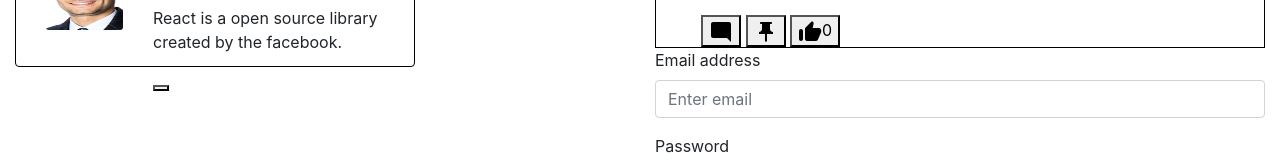
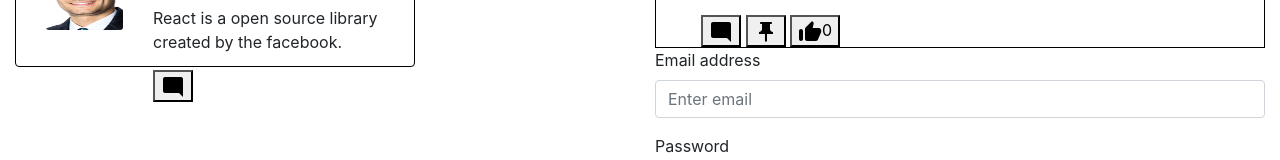
Before and after one commit to MdTauseef27/PracticePurpose, a React (Create React App) app: page / in a window 1280 px wide. Shown: the part 508-668 px from the top of the page. Built offline with nearby package versions, Linux system fonts and the light colour scheme.

Commit message:
added logo on button

```diff
--- a/src/Component/Cardex.jsx
+++ b/src/Component/Cardex.jsx
@@ -92,7 +92,9 @@ export const Cardex = () => {
               <Card.Text>
                 React is a open source library created by the facebook.
               </Card.Text>
-              <button></button>
+              <button>
+                <img src={imgLogo1} alt=""></img>{" "}
+              </button>
             </Card.Body>
           </Col>
         </Row>
```
